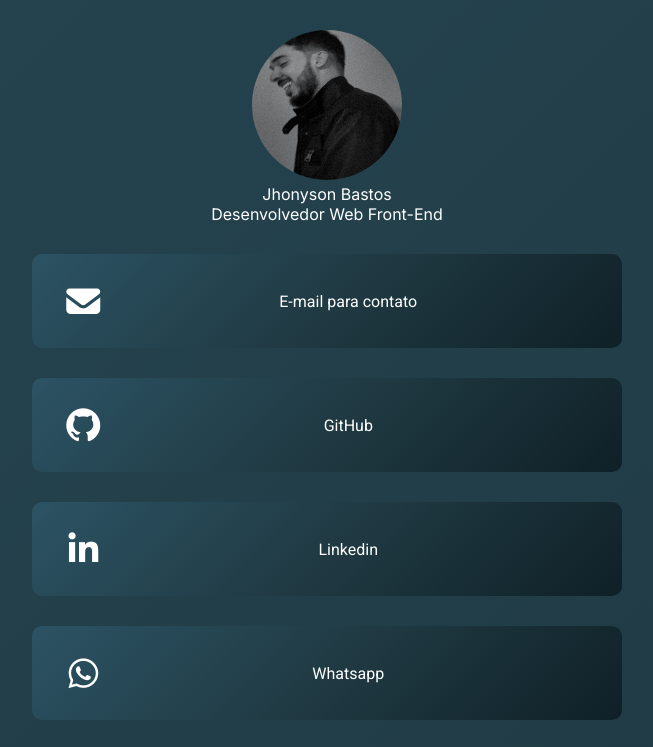
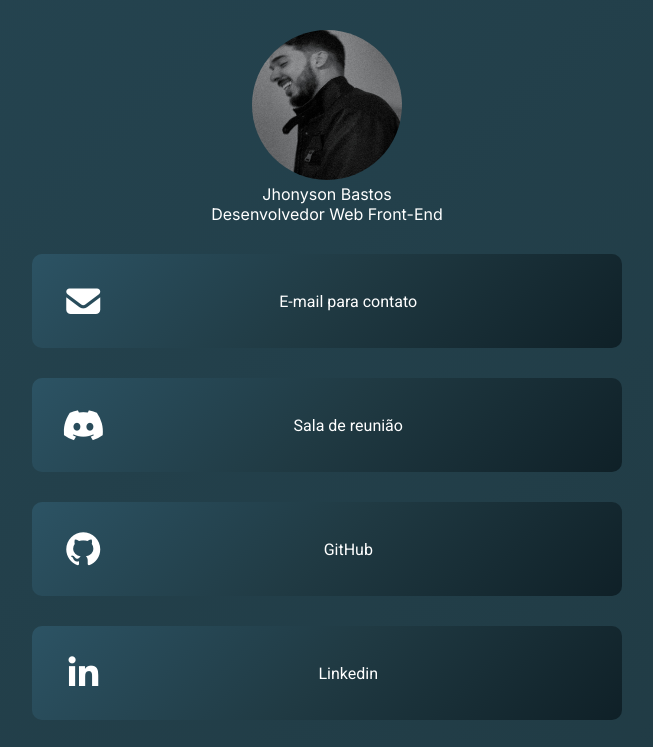
Before and after one commit to Jhonyson-b/Cartao-de-visitas-Jhonyson-Bastos, a plain HTML site: page index.html in a window 1280 px wide. Shown: the top 747 px of the page, without its empty margins (313-966 px from the left). Drawn offline with Linux system fonts and the light colour scheme.

Commit message:
Incremenção de um novo link para o discord e adicinoado o link para meu ultimo projeto

```diff
--- a/index.html
+++ b/index.html
@@ -34,6 +34,13 @@
                     </a>
                 </li>
 
+                <li class="discord">
+                    <a href="https://discord.gg/6mBH3kSu" target="_blank">
+                        <i class="fa-brands fa-discord"></i>
+                        <p>Sala de reunião</p>
+                    </a>
+                </li>
+
                 <li class="github">
                     <a href="https://github.com/Jhonyson-b" target="_blank">
                         <i class="fa-brands fa-github"></i>
@@ -63,7 +70,7 @@
                 </li>
 
                 <li>
-                    <a href="emersontattoo.netlify.app" target="_blank">
+                    <a href="https://jhonyson-b.github.io/Landing-Page-Tattoo-Artistic/" target="_blank">
                         <p>Confira meu último Projeto</p>
                     </a>
                 </li>
```
